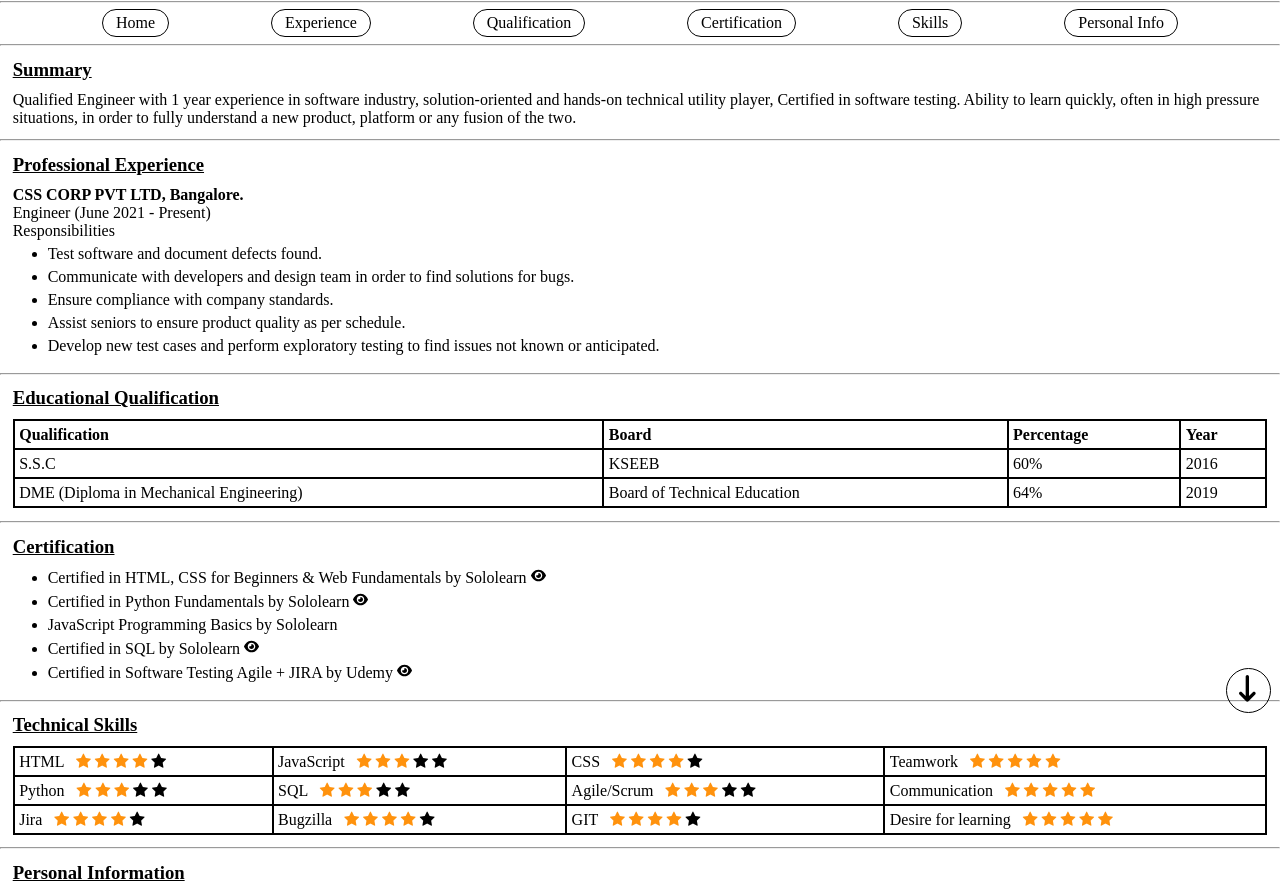
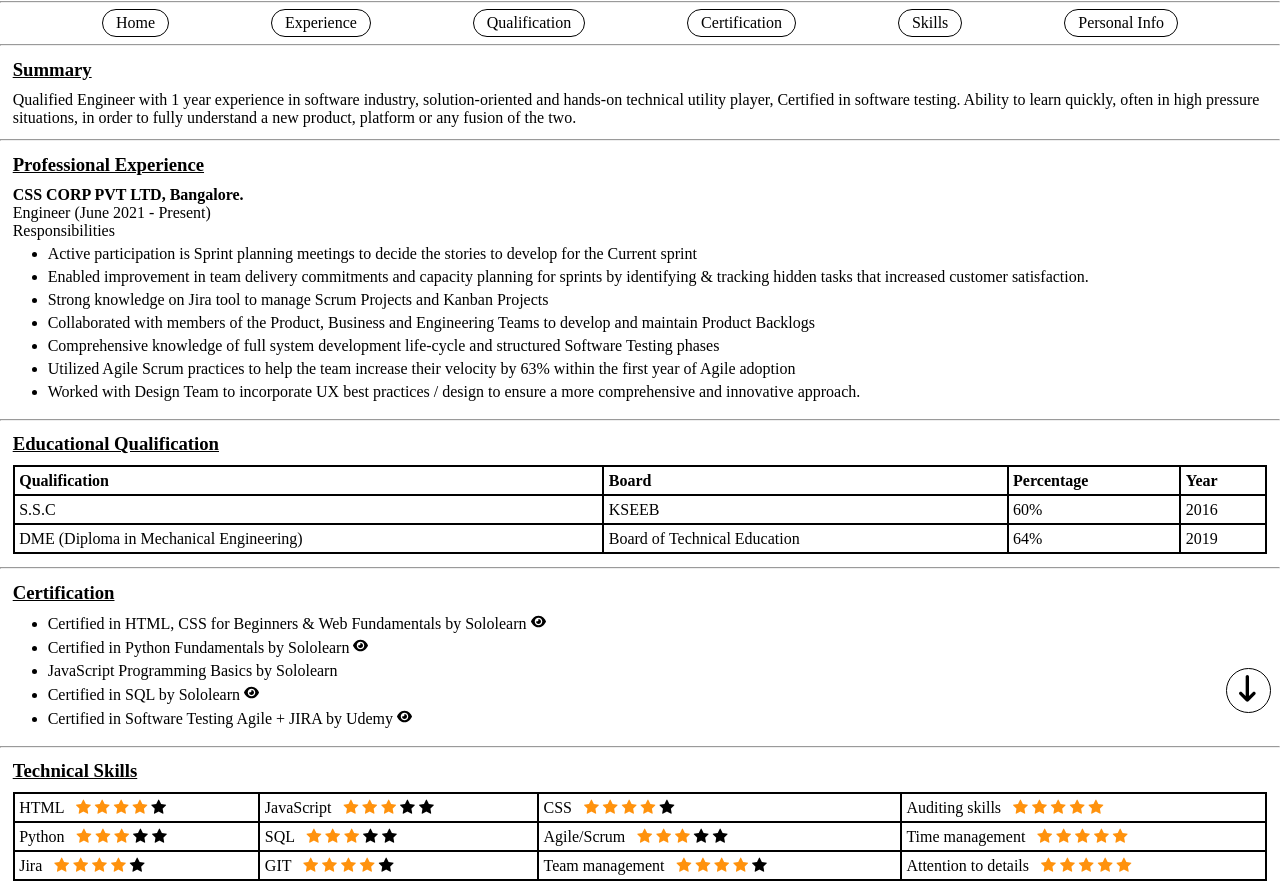
Before and after one commit to Abhi-Cool-karni/Abhishek, a plain HTML site: page index.html in a window 1280 px wide. Shown: the part 77-960 px from the top of the page. Drawn offline with nearby package versions, Linux system fonts and the light colour scheme.

Commit message:
Update index.html

```diff
--- a/index.html
+++ b/index.html
@@ -65,43 +65,44 @@
       <section class="experience" id="experience">
         <h3>Professional Experience</h3>
         <h4>CSS CORP PVT LTD, Bangalore.</h4>
-        <!-- <p id="Role">Technical Support Engineer</p> -->
         <p id="Role">Engineer (June 2021 - Present)</p>
         <p id="job_description">Responsibilities</p>
         <ul class="roles_responsibilities">
-          <!--           <li class="list-items" id="id-roles_responsibilities">
-            Respond to customer quires via phone, email and provide them
-            satisfactory solution.
-          </li> -->
-          <li class="list-items" id="id-roles_responsibilities">
-            Test software and document defects found.
+           <li class="list-items" id="id-roles_responsibilities">
+          Active participation is Sprint planning meetings to decide the stories to develop for the Current sprint
           </li>
           <!--           <li class="list-items" id="id-roles_responsibilities">
             Maintain technical knowledge of company's products and services.
           </li> -->
           <li class="list-items" id="id-roles_responsibilities">
-            Communicate with developers and design team in order to find
-            solutions for bugs.
+            Enabled improvement in team delivery commitments and capacity planning for sprints by identifying &amp; tracking hidden
+tasks that increased customer satisfaction.
           </li>
           <!--           <li class="list-items" id="id-roles_responsibilities">
             Troubleshoot customer problems related to software or hardware.
           </li> -->
           <li class="list-items" id="id-roles_responsibilities">
-            Ensure compliance with company standards.
+            Strong knowledge on Jira tool to manage Scrum Projects and Kanban Projects
+
           </li>
           <!--           <li class="list-items" id="id-roles_responsibilities">
             Escalate customer issues that cannot be resolved within our scope.
           </li> -->
           <li class="list-items" id="id-roles_responsibilities">
-            Assist seniors to ensure product quality as per schedule.
+Collaborated with members of the Product, Business and Engineering Teams to develop and maintain Product Backlogs
           </li>
           <!--           <li class="list-items" id="id-roles_responsibilities">
             Assist with training other employees on technical support
             procedures, policies, and standards.
           </li> -->
           <li class="list-items" id="id-roles_responsibilities">
-            Develop new test cases and perform exploratory testing to find
-            issues not known or anticipated.
+            Comprehensive knowledge of full system development life-cycle and structured Software Testing phases
+          </li>
+    <li class="list-items" id="id-roles_responsibilities">
+Utilized Agile Scrum practices to help the team increase their velocity by 63% within the first year of Agile adoption
+          </li>
+    <li class="list-items" id="id-roles_responsibilities">
+Worked with Design Team to incorporate UX best practices / design to ensure a more comprehensive and innovative approach.
           </li>
         </ul>
       </section>
@@ -238,7 +239,7 @@
                 </div>
               </td>
               <td>
-                Teamwork &nbsp;
+                Auditing skills &nbsp;
                 <div class="stars">
                   <span class="fa fa-star checked"></span>
                   <span class="fa fa-star checked"></span>
@@ -281,7 +282,7 @@
                 </div>
               </td>
               <td>
-                Communication &nbsp;
+                Time management &nbsp;
                 <div class="stars">
                   <span class="fa fa-star checked"></span>
                   <span class="fa fa-star checked"></span>
@@ -303,16 +304,6 @@
                 </div>
               </td>
               <td>
-                Bugzilla &nbsp;
-                <div class="stars">
-                  <span class="fa fa-star checked"></span>
-                  <span class="fa fa-star checked"></span>
-                  <span class="fa fa-star checked"></span>
-                  <span class="fa fa-star checked"></span>
-                  <span class="fa fa-star"></span>
-                </div>
-              </td>
-              <td>
                 GIT &nbsp;
                 <div class="stars">
                   <span class="fa fa-star checked"></span>
@@ -323,7 +314,17 @@
                 </div>
               </td>
               <td>
-                Desire for learning &nbsp;
+                Team management &nbsp;
+                <div class="stars">
+                  <span class="fa fa-star checked"></span>
+                  <span class="fa fa-star checked"></span>
+                  <span class="fa fa-star checked"></span>
+                  <span class="fa fa-star checked"></span>
+                  <span class="fa fa-star"></span>
+                </div>
+              </td>
+              <td>
+                Attention to details &nbsp;
                 <div class="stars">
                   <span class="fa fa-star checked"></span>
                   <span class="fa fa-star checked"></span>
@@ -333,7 +334,6 @@
                 </div>
               </td>
             </tr>
-            <tr></tr>
           </tbody>
         </table>
       </section>
```
